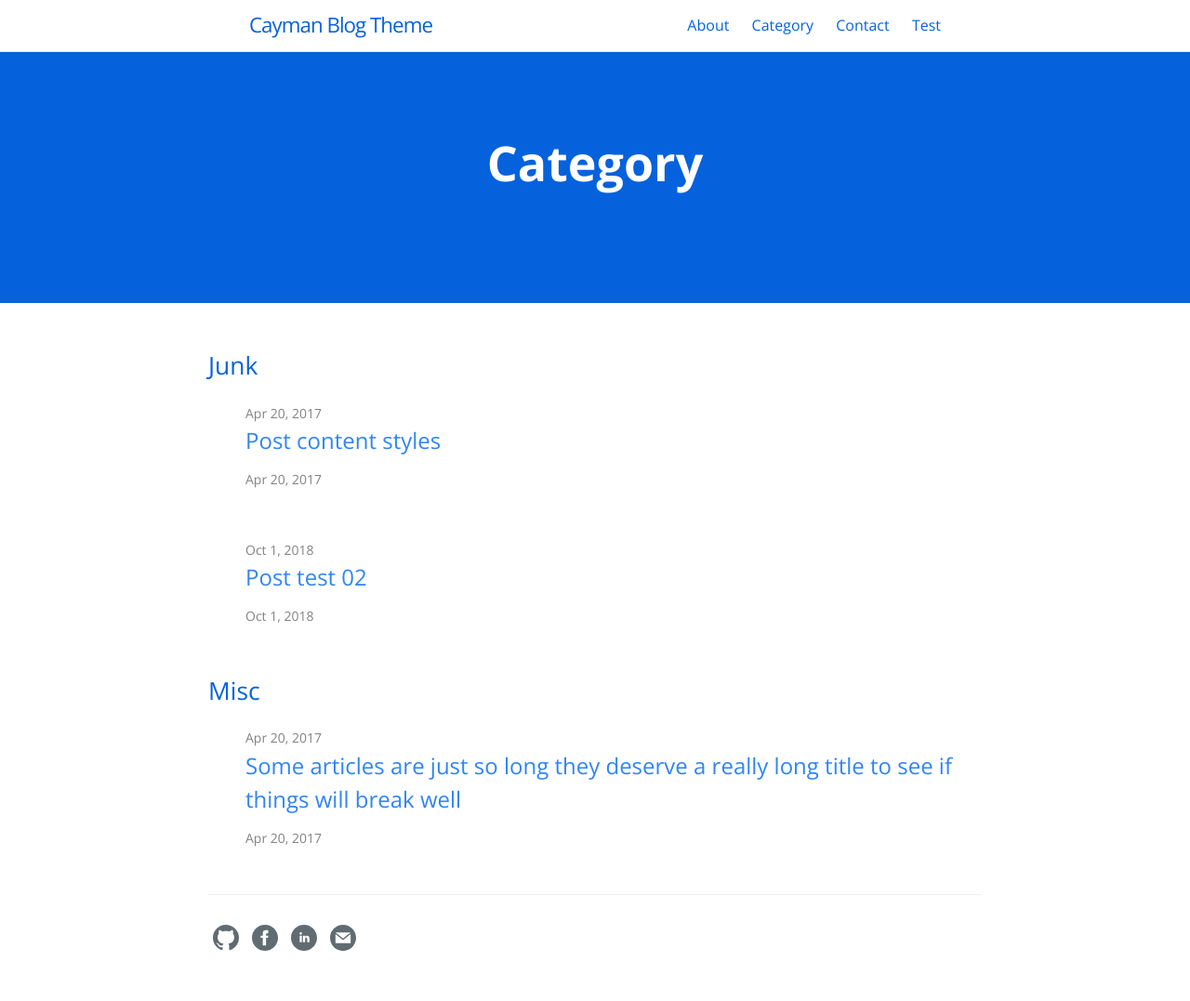
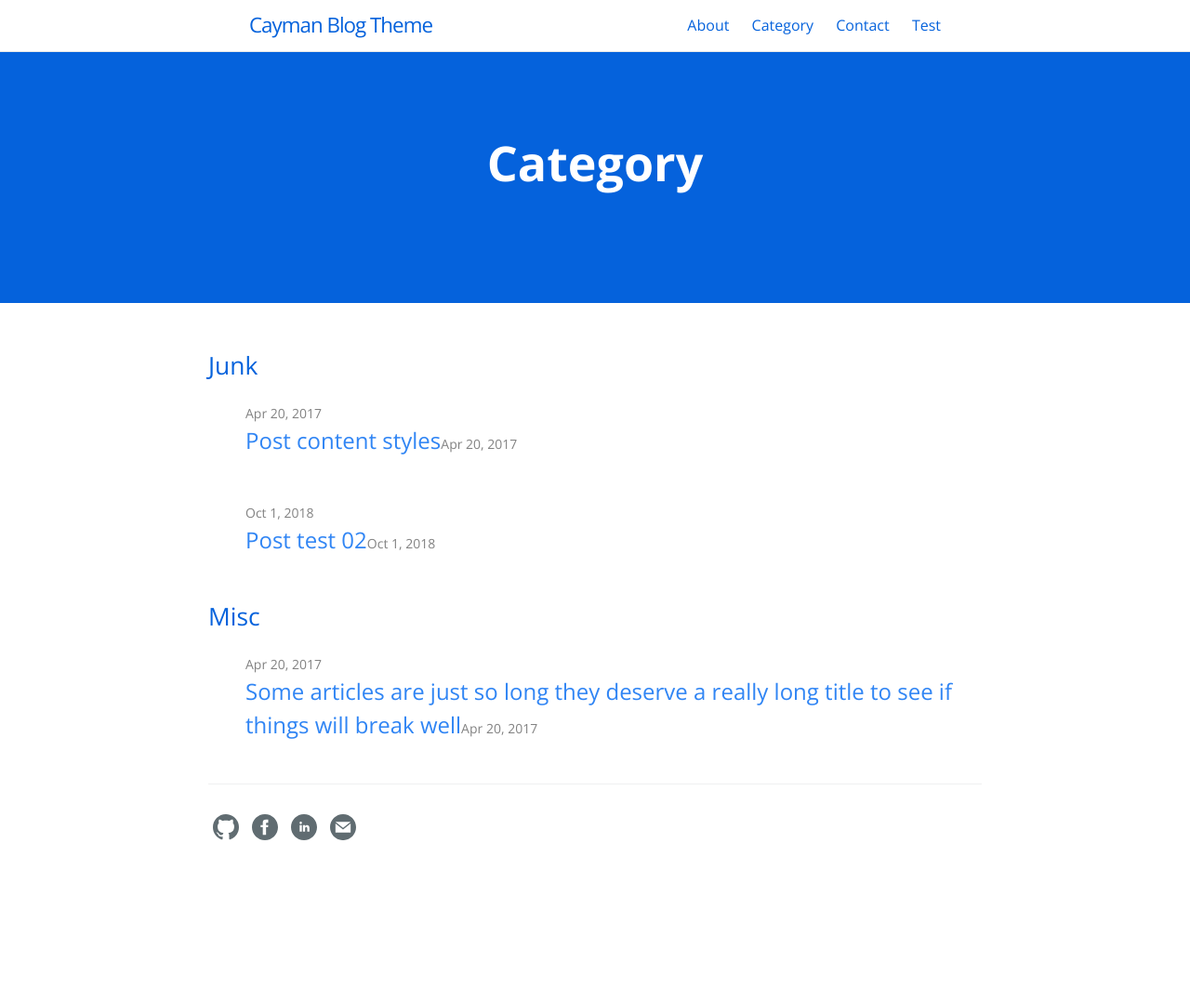
Before and after one commit to hcnoh/hcnoh.github.io, a Jekyll site: the page built from category.md, in a window 1280 px wide. Shown: the whole page at 93% size. Built offline with Jekyll 4.4.1, drawn with Linux system fonts in a browser that asks for light colours; after the commit the page ends 958 px from its top, so only the background shows below that.

Commit message:
Update category.html

```diff
--- a/_layouts/category.html
+++ b/_layouts/category.html
@@ -16,7 +16,7 @@ layout: default
         <span class="post-meta">{{ post.date | date: date_format }}</span>
 
         <h2>
-          <a class="post-link" href="{{ post.url | relative_url }}" title="{{ post.title }}">{{ post.title | escape }}</a><span class="post-meta">{{ post.date | date: date_format }}</span>
+          <a class="post-link" href="{{ post.url | relative_url }}" title="{{ post.title }}">{{ post.title | escape }}<span class="post-meta">{{ post.date | date: date_format }}</span></a>
         </h2>
 
       </li>
```
